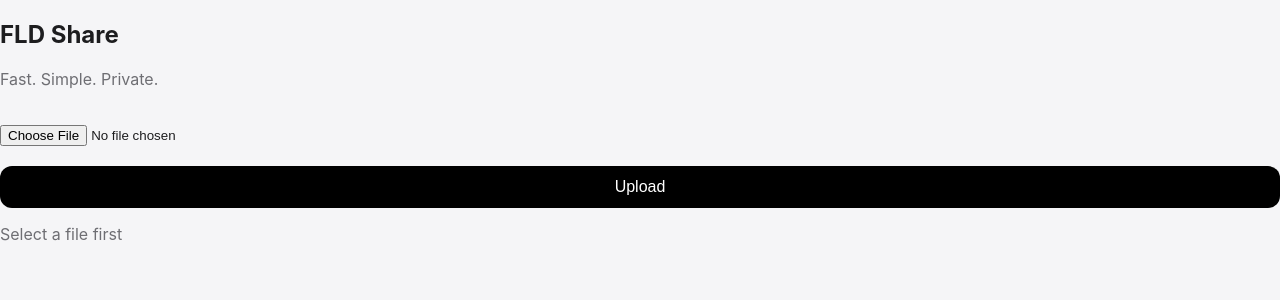
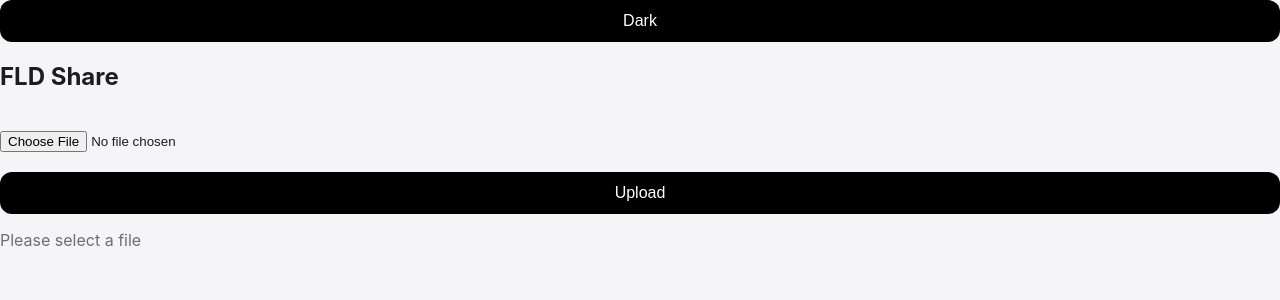
Before and after one commit to manikoushik001/fld-share, a React app in the folder frontend/: page / in a window 1280 px wide. Both pictures are taken after a click on the button "Upload". Shown: the top 300 px of the page. Built offline with nearby package versions, Linux system fonts and the light colour scheme; no server answers; the HTML template or start-up script is replaced by a standard one.

Commit message:
added link to copy

```diff
--- a/frontend/src/config.js
+++ b/frontend/src/config.js
@@ -1 +1,2 @@
-export const API_BASE = import.meta.env.VITE_API_BASE;
+export const API_BASE = "https://fldshare-backend.onrender.com";
+export const FRONTEND_BASE = "https://fld-share.vercel.app";
--- a/frontend/src/upload.jsx
+++ b/frontend/src/upload.jsx
@@ -1,19 +1,33 @@
-import { useState } from "react";
-import { API_BASE } from "./config";
+import { useState, useEffect } from "react";
+import { API_BASE, FRONTEND_BASE } from "./config";
 
-export default function Upload() {
+function Upload() {
   const [file, setFile] = useState(null);
   const [status, setStatus] = useState("");
-  const [link, setLink] = useState("");
+  const [downloadLink, setDownloadLink] = useState("");
+
+  useEffect(() => {
+    const saved = localStorage.getItem("theme") || "light";
+    document.documentElement.setAttribute("data-theme", saved);
+  }, []);
+
+  const toggleTheme = () => {
+    const next =
+      document.documentElement.getAttribute("data-theme") === "dark"
+        ? "light"
+        : "dark";
+    document.documentElement.setAttribute("data-theme", next);
+    localStorage.setItem("theme", next);
+  };
 
   const uploadFile = async () => {
     if (!file) {
-      setStatus("Select a file first");
+      setStatus("Please select a file");
       return;
     }
 
     setStatus("Uploading...");
-    setLink("");
+    setDownloadLink("");
 
     const formData = new FormData();
     formData.append("file", file);
@@ -27,7 +41,9 @@ export default function Upload() {
       if (!res.ok) throw new Error("Upload failed");
 
       const data = await res.json();
-      setLink(data.downloadLink);
+
+      const link = `${FRONTEND_BASE}/download/${data.fileId}`;
+      setDownloadLink(link);
       setStatus("Upload successful");
     } catch (err) {
       setStatus("Upload failed");
@@ -36,19 +52,28 @@ export default function Upload() {
 
   return (
     <div className="page">
+      <button className="theme-toggle" onClick={toggleTheme}>
+        {document.documentElement.getAttribute("data-theme") === "dark"
+          ? "Light"
+          : "Dark"}
+      </button>
+
       <div className="card">
         <h2>FLD Share</h2>
-        <p>Fast. Simple. Private.</p>
 
-        <input type="file" onChange={e => setFile(e.target.files[0])} />
+        <input type="file" onChange={(e) => setFile(e.target.files[0])} />
+
         <button onClick={uploadFile}>Upload</button>
 
-        {status && <p>{status}</p>}
+        {status && <p className="warning">{status}</p>}
 
-        {link && (
+        {downloadLink && (
           <>
-            <input value={link} readOnly />
-            <button onClick={() => navigator.clipboard.writeText(link)}>
+            <p className="success">Share this link</p>
+            <input value={downloadLink} readOnly />
+            <button
+              onClick={() => navigator.clipboard.writeText(downloadLink)}
+            >
               Copy Link
             </button>
           </>
@@ -57,3 +82,5 @@ export default function Upload() {
     </div>
   );
 }
+
+export default Upload;
```
